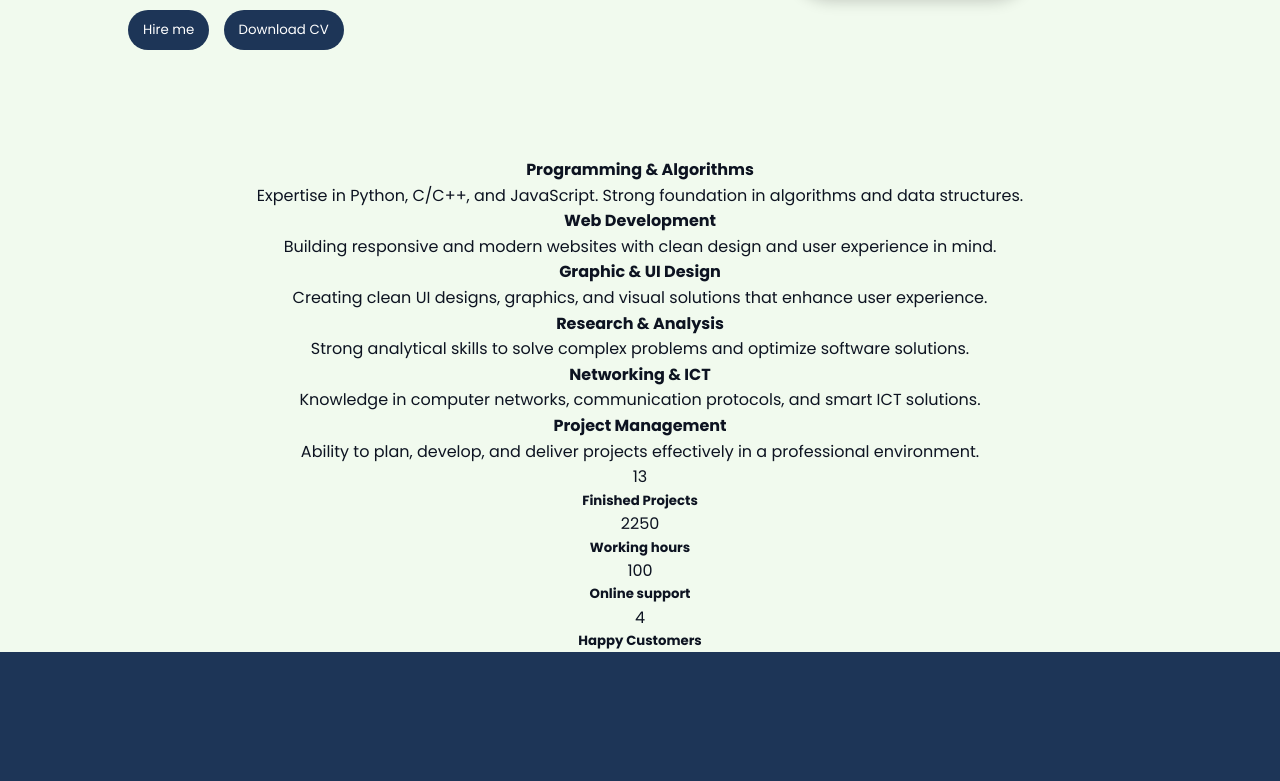
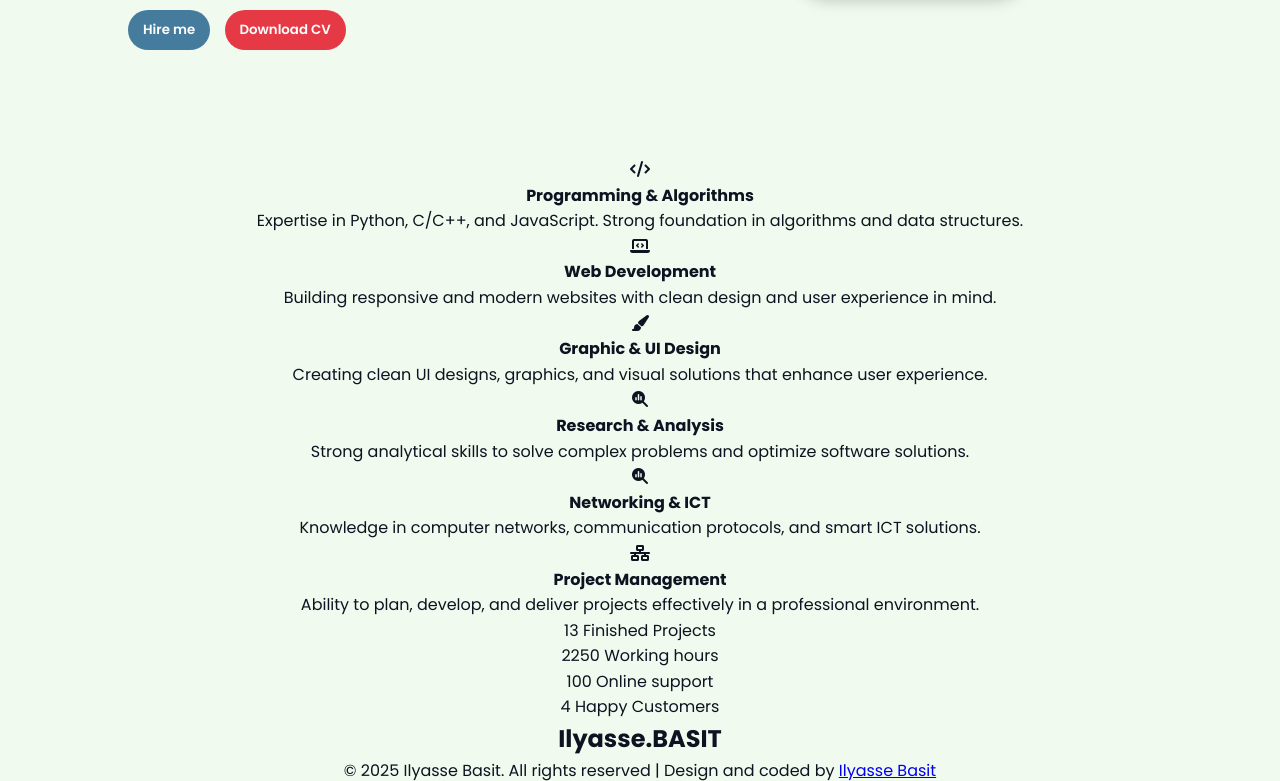
Before and after one commit to Ilyas-basit/ilyas-basit.github.io, a plain HTML site: page index.html in a window 1280 px wide. Shown: the part 1363-2144 px from the top of the page. Drawn offline with Linux system fonts and the light colour scheme.

Commit message:
index.html

```diff
--- a/index.html
+++ b/index.html
@@ -14,14 +14,14 @@
 <body>
     <section class="intro">
         <header class="navbar">
-            <h1 class="logo">Ilyasse.BASIT</h1>
+            <h1 class="logo">Ilyasse.BASIT</h1></a>
             <nav>
                 <ul>
-                    <li><a href="#" ><i class="fa-solid fa-house"></i>  Home</a></li>
-                    <li><a href="#"><i class="fa-regular fa-address-card"></i>  About</a></li>
-                    <li><a href="#"><i class="fa-solid fa-school"></i>  Education</a></li>
+                    <li><a href="index.html" ><i class="fa-solid fa-house"></i>  Home</a></li>
+                    <li><a href="#"><i class="fa-solid fa-user"></i> About</a></li>
+                    <li><a href="education.html"><i class="fa-solid fa-school"></i>  Education</a></li>
                     <li><a href="#"><i class="fa-solid fa-hammer"></i>  Skills</a></li>
-                    <li><a href="#"><i class="fa-solid fa-phone"></i>  Contact</a></li>
+                    <li><a href="contact.html"><i class="fa-solid fa-phone"></i>  Contact Me</a></li>
                 </ul>
             </nav>
         </header>
@@ -55,8 +55,8 @@
                 <a href=""><i class="fab fa-instagram"></i></a>
             </h3>
 
-            <button class="all-buttons">Hire me</button>
-            <button class="all-buttons">Download CV</button>
+            <button style="background-color: #457B9D; font-weight: 600;" class="all-buttons">Hire me</button>
+            <button style="background-color: #E63946; font-weight: 600;" class="all-buttons">Download CV</button>
         </div>
         <div id="biblio-img"><img src="image.jpg" alt=""></div>
     </section>
@@ -64,26 +64,32 @@
     <section class="skills">
         <ul>
             <li>
+                <i class="fa-solid fa-code"></i>
                 <h4>Programming & Algorithms</h4>
                 <p>Expertise in Python, C/C++, and JavaScript. Strong foundation in algorithms and data structures.</p>
             </li>
             <li>
+                <i class="fa-solid fa-laptop-code"></i>
                 <h4>Web Development</h4>
                 <p>Building responsive and modern websites with clean design and user experience in mind.</p>
             </li>
             <li>
+                 <i class="fa-solid fa-paint-brush"></i>
                 <h4>Graphic & UI Design</h4>
                 <p>Creating clean UI designs, graphics, and visual solutions that enhance user experience.</p>
             </li>
             <li>
+                <i class="fa-solid fa-magnifying-glass-chart"></i>
                 <h4>Research & Analysis</h4>
                 <p>Strong analytical skills to solve complex problems and optimize software solutions.</p>
             </li>
             <li>
+                <i class="fa-solid fa-magnifying-glass-chart"></i>
                 <h4>Networking & ICT</h4>
                 <p>Knowledge in computer networks, communication protocols, and smart ICT solutions.</p>
             </li>
             <li>
+                <i class="fa-solid fa-network-wired"></i>
                 <h4>Project Management</h4>
                 <p>Ability to plan, develop, and deliver projects effectively in a professional environment.</p>
             </li>
@@ -92,16 +98,38 @@
 
     <section class="statistiques">
     <ul>
-        <li>13</li><h5>Finished Projects</h5>
-        <li>2250</li><h5>Working hours</h5>
-        <li>100</li><h5>Online support</h5>
-        <li>4</li><h5>Happy Customers</h5>
+        <li>
+            <span class="stat-number">13</span>
+            <span class="stat-label">Finished Projects</span>
+        </li>
+        <li>
+           <span class="stat-number">2250</span>
+           <span class="stat-label">Working hours</span>
+        </li>
+        <li>
+            <span class="stat-number">100</span>
+            <span class="stat-label">Online support</span>
+        </li>
+        <li>
+            <span class="stat-number">4</span>
+            <span class="stat-label">Happy Customers</span>
+        </li>
     </ul>
     </section>
 
-    <section class="Buttom">
-        <h1>Ilyas Basit</h1>
-        <p>@2025 Ilyas Basit. All right reserved | Design and coded by <a href="http://127.0.0.1:5500/index.html">Ilyasse Basit</a></p>
+    <section class="footer">
+        <div class="footer-content">
+            <h1>Ilyasse.BASIT</h1>
+            <p>
+            &copy; 2025 Ilyasse Basit. All rights reserved | Design and coded by
+            <a href="http://127.0.0.1:5500/index.html">Ilyasse Basit</a>
+            </p>
+            <div class="footer-social">
+            <a href="#"><i class="fa-brands fa-linkedin"></i></a>
+            <a href="#"><i class="fa-brands fa-github"></i></a>
+            <a href="#"><i class="fa-brands fa-twitter"></i></a>
+            </div>
+        </div>
     </section>
     </body>
     <script>
```
Lines whose indentation alone changed are shown as unchanged.
